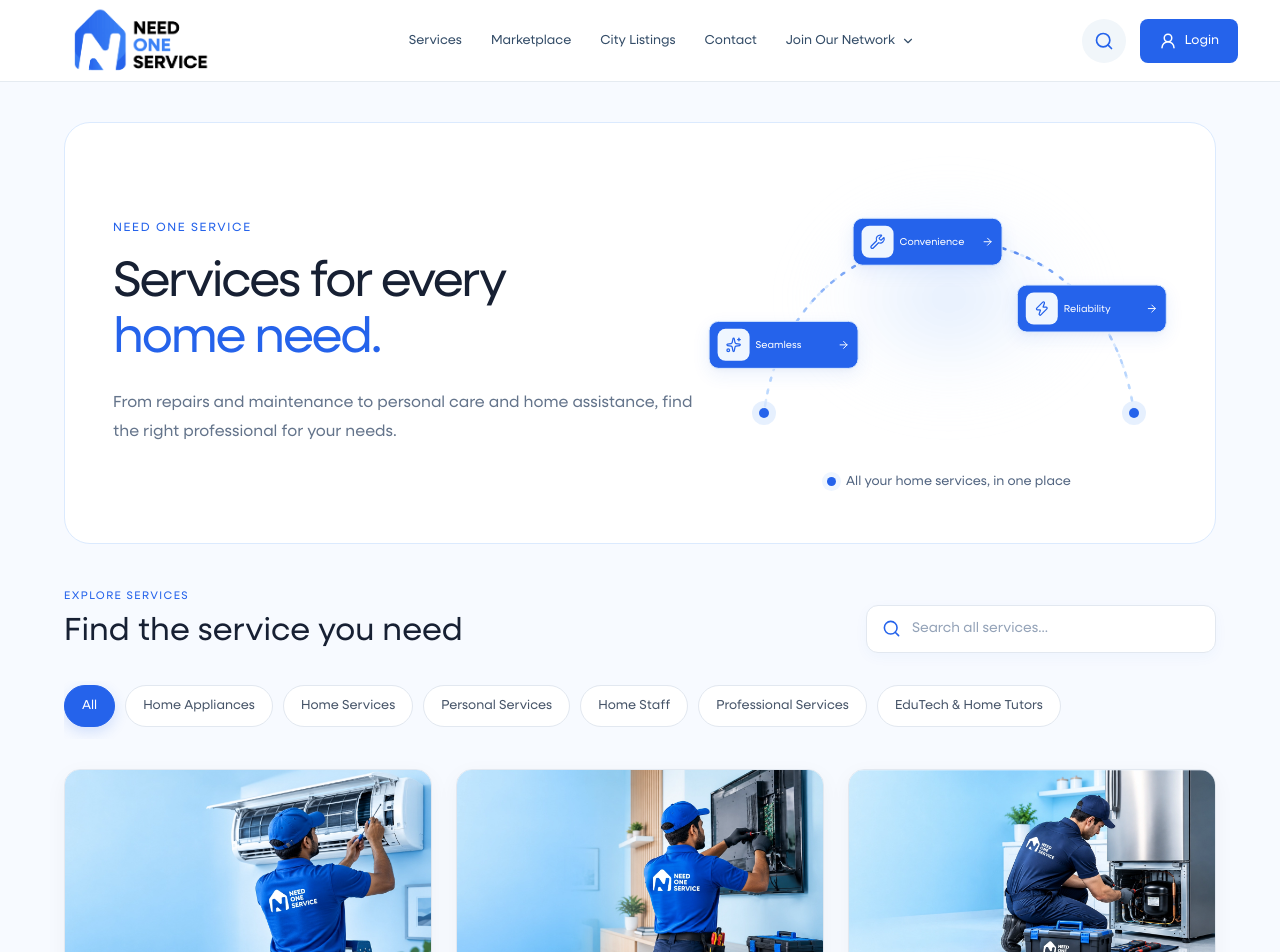
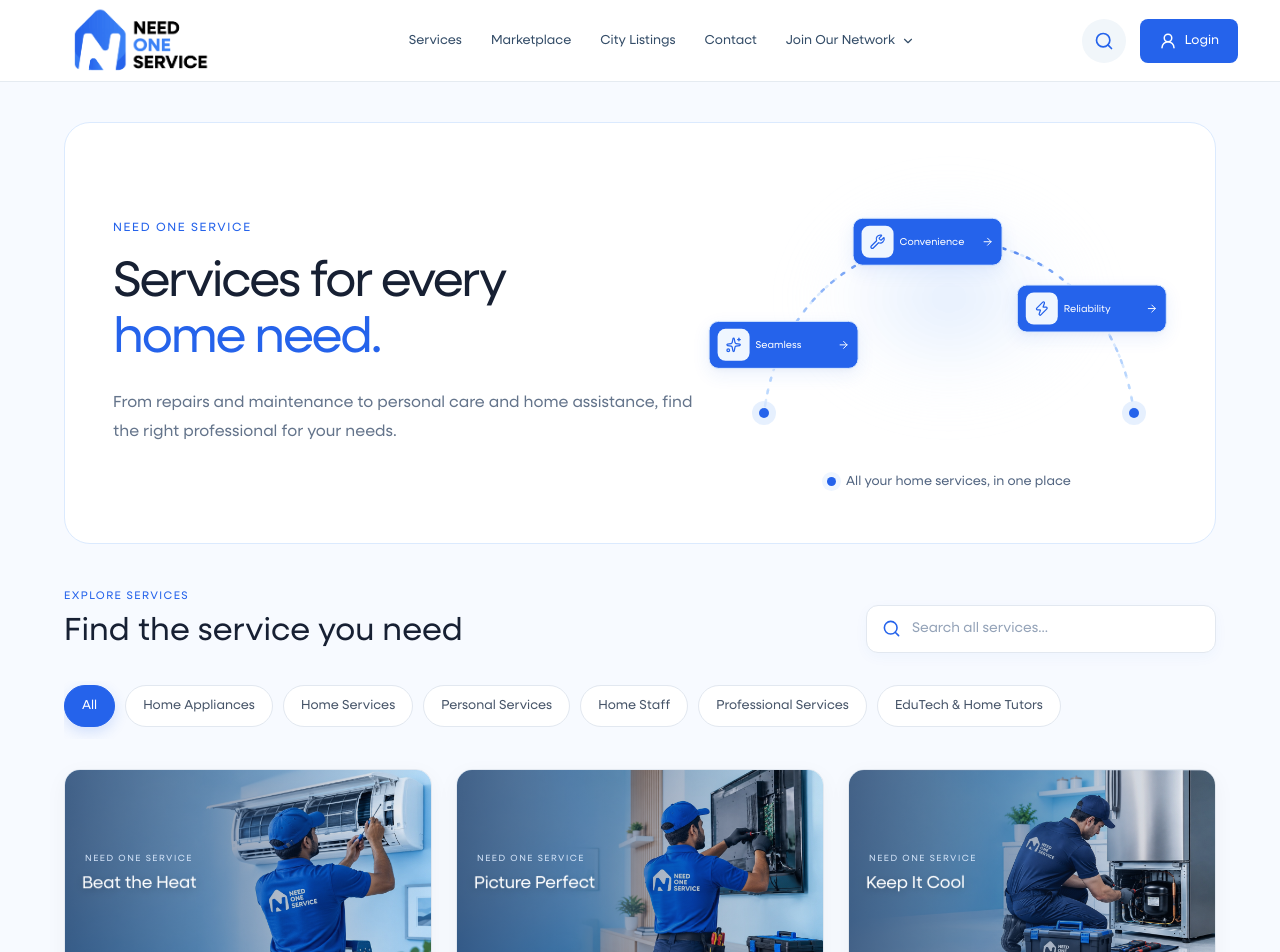
Before and after one commit to vaispaceofficial/frontend, a React (Vite) app: page /services in a window 1280 px wide. Shown: the top 952 px of the page. Built offline with nearby package versions, Linux system fonts and the light colour scheme.

Commit message:
changes here were done

```diff
--- a/src/App.tsx
+++ b/src/App.tsx
@@ -482,7 +482,7 @@ function ServiceCardStack() {
     timerRef.current = window.setInterval(() => {
       if (hoveredRef.current || animatingRef.current) return;
       moveCard();
-    }, 4500);
+    }, 3000);
 
     return () => {
       if (timerRef.current !== null) {
--- a/src/components/ScrollToTop.tsx
+++ b/src/components/ScrollToTop.tsx
@@ -1,8 +1,9 @@
+
 import { useEffect } from "react";
 import { useLocation } from "react-router-dom";
 
 function ScrollToTop() {
-  const { pathname, search, hash } = useLocation();
+  const { pathname, hash } = useLocation();
 
   useEffect(() => {
     // Preserve intentional navigation to an in-page section.
@@ -19,13 +20,13 @@ function ScrollToTop() {
       return;
     }
 
-    // Scroll to the top whenever the route or query changes.
+    // Scroll to the top when the page route changes.
     window.scrollTo({
       top: 0,
       left: 0,
       behavior: "auto",
     });
-  }, [pathname, search, hash]);
+  }, [pathname, hash]);
 
   return null;
 }
--- a/src/pages/ServicesPage.css
+++ b/src/pages/ServicesPage.css
@@ -1025,3 +1025,208 @@
     transform: none;
   }
 }
+
+
+/* =========================================
+   SERVICE CARD ICON
+========================================= */
+
+.service-list-image {
+  position: relative;
+  overflow: hidden;
+}
+
+.service-card-icon {
+  position: absolute;
+  top: 16px;
+  left: 16px;
+  z-index: 2;
+
+  display: flex;
+  align-items: center;
+  justify-content: center;
+
+  width: 44px;
+  height: 44px;
+
+  color: #2563eb;
+  background: rgba(255, 255, 255, 0.96);
+
+  border: 1px solid #dbeafe;
+  border-radius: 13px;
+
+  box-shadow: 0 4px 14px rgba(15, 23, 42, 0.10);
+
+  transition:
+    transform 180ms ease,
+    background 180ms ease,
+    color 180ms ease,
+    box-shadow 180ms ease;
+}
+
+.service-list-card:hover .service-card-icon {
+  color: #ffffff;
+  background: #2563eb;
+  box-shadow: 0 6px 18px rgba(37, 99, 235, 0.25);
+  transform: translateY(-2px);
+}
+
+@media (max-width: 600px) {
+  .service-card-icon {
+    top: 12px;
+    left: 12px;
+    width: 38px;
+    height: 38px;
+    border-radius: 11px;
+  }
+
+  .service-card-icon svg {
+    width: 19px;
+    height: 19px;
+  }
+}
+
+
+/* =========================================
+   CONTINUOUS SERVICE AD ANIMATION
+========================================= */
+
+.service-list-image {
+  position: relative;
+  overflow: hidden;
+  isolation: isolate;
+}
+
+.service-list-image > img {
+  display: block;
+  width: 100%;
+  height: 100%;
+  object-fit: cover;
+  transition: transform 500ms ease;
+}
+
+/* Image overlay */
+.service-card-ad {
+  position: absolute;
+  inset: 0;
+  z-index: 2;
+
+  display: flex;
+  flex-direction: column;
+  align-items: flex-start;
+  justify-content: center;
+
+  padding: 20px;
+
+  background: linear-gradient(
+    90deg,
+    rgba(15, 45, 90, 0.72) 0%,
+    rgba(15, 45, 90, 0.38) 52%,
+    rgba(15, 45, 90, 0.03) 100%
+  );
+
+  pointer-events: none;
+}
+
+/* Small brand label */
+.service-card-ad-label {
+  display: inline-block;
+  margin-bottom: 7px;
+
+  color: #dbeafe;
+  font-size: 9px;
+  font-weight: 700;
+  letter-spacing: 1.5px;
+
+  animation: serviceAdLabelDance 3s ease-in-out infinite;
+}
+
+/* Short advertising message */
+.service-card-ad p {
+  max-width: 85%;
+  margin: 0;
+
+  color: #ffffff;
+  font-size: clamp(15px, 1.35vw, 20px);
+  font-weight: 750;
+  line-height: 1.25;
+  letter-spacing: -0.25px;
+
+  text-shadow: 0 2px 10px rgba(0, 0, 0, 0.25);
+
+  overflow-wrap: break-word;
+  animation: serviceAdTextDance 3.2s ease-in-out infinite;
+}
+
+/* Gentle continuous left-to-right movement */
+@keyframes serviceAdTextDance {
+  0% {
+    transform: translateX(-12px) rotate(-1deg);
+  }
+
+  25% {
+    transform: translateX(0) rotate(0deg);
+  }
+
+  50% {
+    transform: translateX(8px) rotate(1deg);
+  }
+
+  75% {
+    transform: translateX(0) rotate(0deg);
+  }
+
+  100% {
+    transform: translateX(-12px) rotate(-1deg);
+  }
+}
+
+/* Subtle floating movement for the brand label */
+@keyframes serviceAdLabelDance {
+  0%,
+  100% {
+    transform: translateY(0);
+    opacity: 0.8;
+  }
+
+  50% {
+    transform: translateY(-3px);
+    opacity: 1;
+  }
+}
+
+/* Gentle image zoom on hover */
+.service-list-card:hover .service-list-image > img {
+  transform: scale(1.035);
+}
+
+/* Responsive styling */
+@media (max-width: 600px) {
+  .service-card-ad {
+    padding: 13px;
+  }
+
+  .service-card-ad-label {
+    margin-bottom: 5px;
+    font-size: 8px;
+    letter-spacing: 1px;
+  }
+
+  .service-card-ad p {
+    max-width: 90%;
+    font-size: 15px;
+  }
+}
+
+/* Accessibility: respect reduced-motion preferences */
+@media (prefers-reduced-motion: reduce) {
+  .service-card-ad-label,
+  .service-card-ad p {
+    animation: none;
+    transform: none;
+  }
+
+  .service-list-image > img {
+    transition: none;
+  }
+}
--- a/src/pages/ServicesPage.tsx
+++ b/src/pages/ServicesPage.tsx
@@ -23,6 +23,134 @@ const categories = [
   "EduTech & Home Tutors",
 ];
 
+/* =========================================
+   SHORT SERVICE ADVERTISEMENTS
+========================================= */
+
+const getServiceAd = (serviceName: string): string => {
+  const name = serviceName.toLowerCase();
+
+  if (
+    name.includes("air conditioner") ||
+    name.includes("ac repair") ||
+    name === "ac"
+  ) {
+    return "Beat the Heat";
+  }
+
+  if (name.includes("television") || name.includes("tv")) {
+    return "Picture Perfect";
+  }
+
+  if (
+    name.includes("refrigerator") ||
+    name.includes("fridge")
+  ) {
+    return "Keep It Cool";
+  }
+
+  if (name.includes("washing machine")) {
+    return "Laundry Made Easy";
+  }
+
+  if (name.includes("microwave")) {
+    return "Kitchen Fix Experts";
+  }
+
+  if (
+    name.includes("water purifier") ||
+    name.includes("purifier")
+  ) {
+    return "Pure Water, Always";
+  }
+
+  if (
+    name.includes("electrician") ||
+    name.includes("electrical")
+  ) {
+    return "Power Up Safely";
+  }
+
+  if (name.includes("plumb")) {
+    return "Stop Those Leaks";
+  }
+
+  if (name.includes("carpenter")) {
+    return "Crafted to Perfection";
+  }
+
+  if (
+    name.includes("clean") ||
+    name.includes("housekeeping")
+  ) {
+    return "Fresh, Clean Spaces";
+  }
+
+  if (
+    name.includes("makeup") ||
+    name.includes("beautician") ||
+    name.includes("beauty")
+  ) {
+    return "Glow with Confidence";
+  }
+
+  if (name.includes("hair") || name.includes("salon")) {
+    return "Your Style, Your Way";
+  }
+
+  if (
+    name.includes("cook") ||
+    name.includes("cooking")
+  ) {
+    return "Comfort on Every Plate";
+  }
+
+  if (
+    name.includes("babysit") ||
+    name.includes("baby")
+  ) {
+    return "Little Ones, Loved";
+  }
+
+  if (
+    name.includes("elder") ||
+    name.includes("assistance")
+  ) {
+    return "Care from the Heart";
+  }
+
+  if (
+    name.includes("tutor") ||
+    name.includes("education") ||
+    name.includes("edutech")
+  ) {
+    return "Learn and Shine";
+  }
+
+  if (
+    name.includes("maid") ||
+    name.includes("home staff")
+  ) {
+    return "More Time for You";
+  }
+
+  if (
+    name.includes("paint") ||
+    name.includes("painter")
+  ) {
+    return "Walls Come Alive";
+  }
+
+  if (
+    name.includes("professional") ||
+    name.includes("business")
+  ) {
+    return "Experts You Can Trust";
+  }
+
+  return "Service Made Simple";
+};
+
 function ServicesPage() {
   const [searchParams, setSearchParams] = useSearchParams();
 
@@ -47,8 +175,8 @@ function ServicesPage() {
 
   const [search, setSearch] = useState("");
 
-  // Keep the selected category synchronized with the URL.
-  // This also handles browser Back/Forward navigation.
+  // Synchronize the selected category with the URL.
+  // Supports browser Back and Forward navigation.
   useEffect(() => {
     setActiveCategory(getValidCategory(categoryFromUrl));
   }, [categoryFromUrl]);
@@ -56,7 +184,6 @@ function ServicesPage() {
   const handleCategoryChange = (category: string) => {
     setActiveCategory(category);
 
-    // Update the URL when a category tab is selected.
     const nextParams = new URLSearchParams(searchParams);
 
     if (category === "All") {
@@ -71,7 +198,7 @@ function ServicesPage() {
   const filteredServices = useMemo(() => {
     const searchText = search.trim().toLowerCase();
 
-    // Search across all services, regardless of selected category.
+    // Search across all services.
     if (searchText.length > 0) {
       return services.filter((service) => {
         const name = service.name.toLowerCase();
@@ -86,7 +213,7 @@ function ServicesPage() {
       });
     }
 
-    // Filter services by the selected category.
+    // Filter by selected category.
     return services.filter(
       (service) =>
         activeCategory === "All" ||
@@ -332,6 +459,15 @@ function ServicesPage() {
                   alt={service.name}
                   loading="lazy"
                 />
+
+                {/* CONTINUOUSLY ANIMATED SERVICE AD */}
+                <div className="service-card-ad">
+                  <span className="service-card-ad-label">
+                    NEED ONE SERVICE
+                  </span>
+
+                  <p>{getServiceAd(service.name)}</p>
+                </div>
               </div>
 
               <div className="service-list-content">
@@ -342,9 +478,7 @@ function ServicesPage() {
                 <p>{service.description}</p>
 
                 <div className="service-list-footer">
-                  <strong>
-                    ₹{service.price}
-                  </strong>
+                  <strong>₹{service.price}</strong>
 
                   <span>
                     Explore
```
